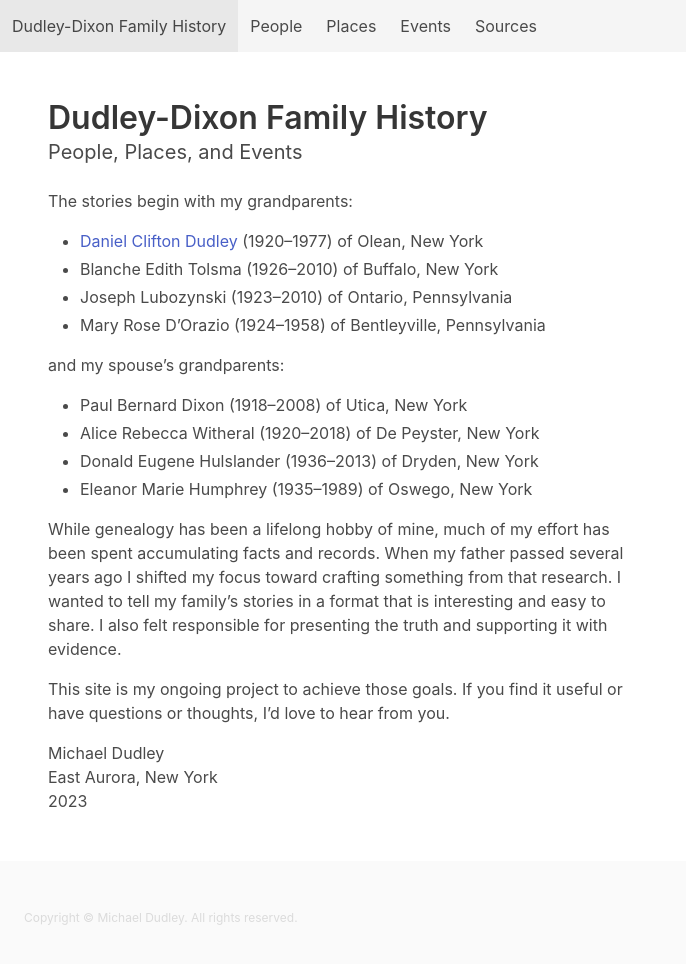
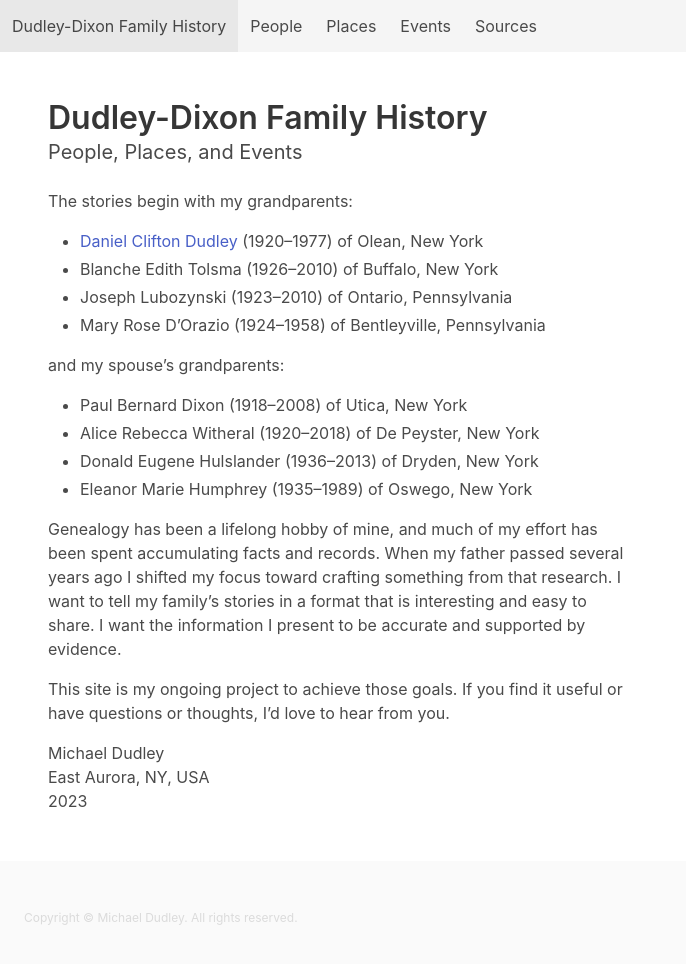
Before and after one commit to sourcenouveau/family-history, a Jekyll site: the page built from index.md, in a window 1280 px wide and 1023 px high. Shown: the top 964 px of the window, without its empty margins (0-686 px from the left). Built offline with Jekyll 4.4.1, drawn with Linux system fonts in a browser that asks for light colours.

Commit message:
Tweak wording

```diff
--- a/index.md
+++ b/index.md
@@ -17,14 +17,14 @@ and my spouse's grandparents:
 - Donald Eugene Hulslander (1936–2013) of Dryden, New York
 - Eleanor Marie Humphrey (1935–1989) of Oswego, New York
 
-While genealogy has been a lifelong hobby of mine, much of my effort has been spent accumulating facts and records.
+Genealogy has been a lifelong hobby of mine, and much of my effort has been spent accumulating facts and records.
 When my father passed several years ago I shifted my focus toward crafting something from that research.
-I wanted to tell my family's stories in a format that is interesting and easy to share.
-I also felt responsible for presenting the truth and supporting it with evidence.
+I want to tell my family's stories in a format that is interesting and easy to share.
+I want the information I present to be accurate and supported by evidence.
 
 This site is my ongoing project to achieve those goals.
 If you find it useful or have questions or thoughts, I'd love to hear from you.
 
 Michael Dudley\
-East Aurora, New York\
+East Aurora, NY, USA\
 2023
```
